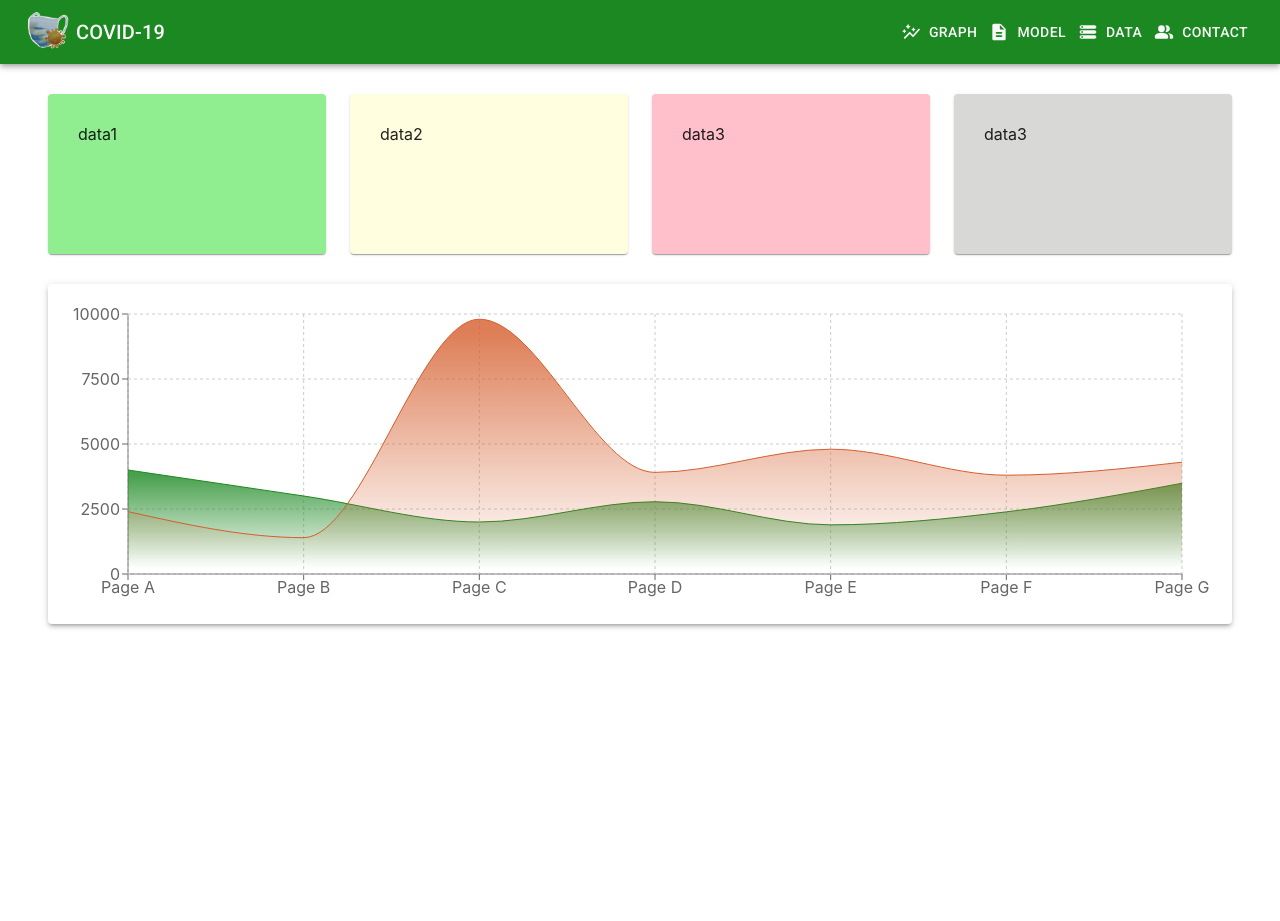
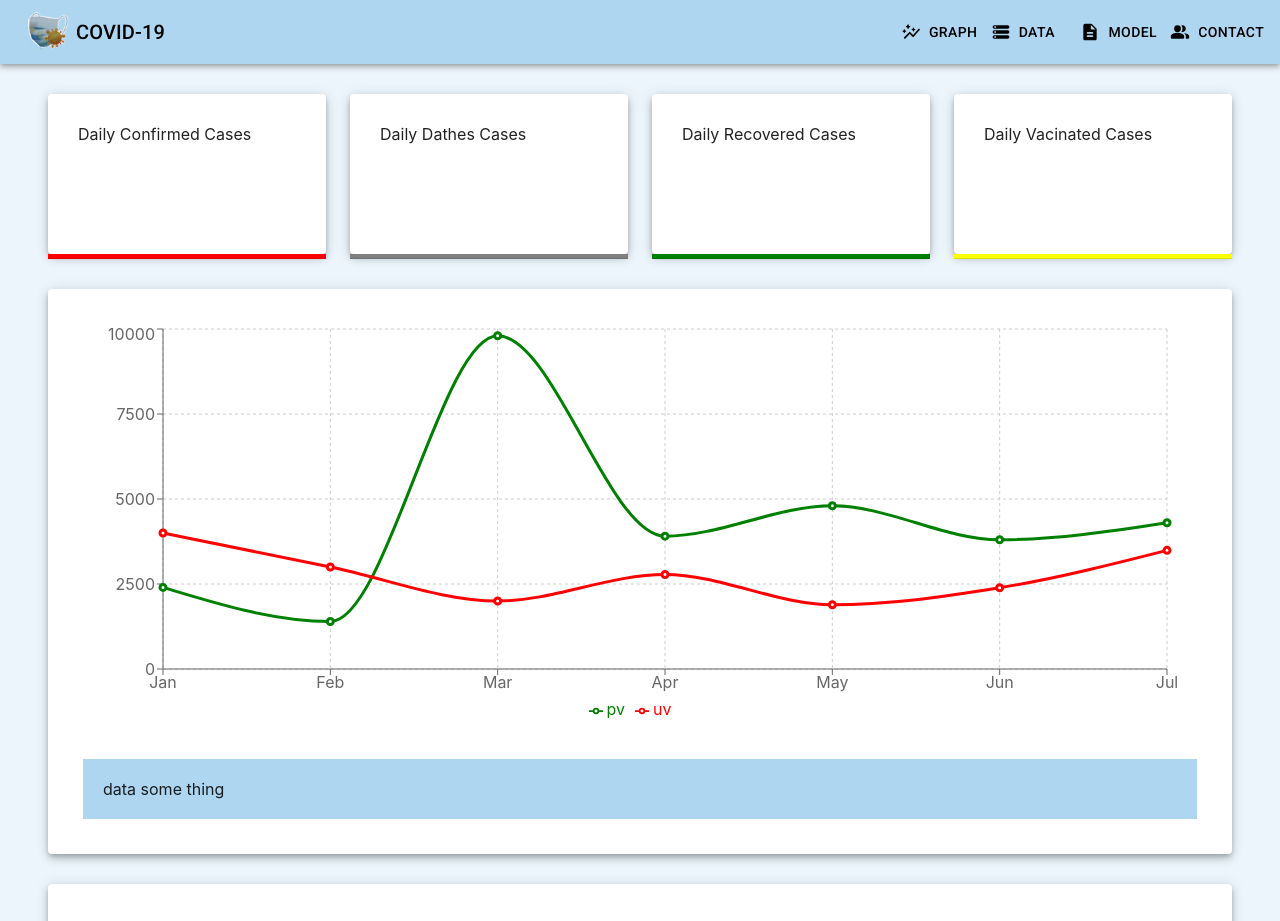
Before and after one commit to Sophon-Kr/covidmodel, a React (Create React App) app: page / in a window 1280 px wide. Shown: the top 921 px of the page. Before the commit the page ends 800 px from the top, so only its background shows below. Built offline with nearby package versions, Linux system fonts and the light colour scheme.

Commit message:
edit detail page and add initial redux

```diff
--- a/public/index.html
+++ b/public/index.html
@@ -34,7 +34,7 @@
     />
     <title>COVIDMODEL</title>
   </head>
-  <body>
+  <body style="background-color: #EBF5FB">
     <noscript>You need to enable JavaScript to run this app.</noscript>
     <div id="root"></div>
     <!--
--- a/src/components/Graph/MainGraph.jsx
+++ b/src/components/Graph/MainGraph.jsx
@@ -14,43 +14,43 @@ import {
 
 const data = [
   {
-    name: "Page A",
+    name: "Jan",
     uv: 4000,
     pv: 2400,
     amt: 2400,
   },
   {
-    name: "Page B",
+    name: "Feb",
     uv: 3000,
     pv: 1398,
     amt: 2210,
   },
   {
-    name: "Page C",
+    name: "Mar",
     uv: 2000,
     pv: 9800,
     amt: 2290,
   },
   {
-    name: "Page D",
+    name: "Apr",
     uv: 2780,
     pv: 3908,
     amt: 2000,
   },
   {
-    name: "Page E",
+    name: "May",
     uv: 1890,
     pv: 4800,
     amt: 2181,
   },
   {
-    name: "Page F",
+    name: "Jun",
     uv: 2390,
     pv: 3800,
     amt: 2500,
   },
   {
-    name: "Page G",
+    name: "Jul",
     uv: 3490,
     pv: 4300,
     amt: 2100,
@@ -58,7 +58,7 @@ const data = [
 ];
 
 export default class MainGraph extends PureComponent {
-  static demoUrl = "https://codesandbox.io/s/customized-legend-event-l19fo";
+  // static demoUrl = "https://codesandbox.io/s/customized-legend-event-l19fo";
 
   state = {
     opacity: {
@@ -90,44 +90,81 @@ export default class MainGraph extends PureComponent {
 
     return (
       <div style={{ width: "100%" }}>
-        <ResponsiveContainer width="100%" height={300}>
-          <AreaChart
-            width={730}
-            height={250}
+        <ResponsiveContainer width="100%" height={400}>
+          <LineChart
+            width={500}
+            height={300}
             data={data}
-            margin={{ top: 10, right: 30, left: 0, bottom: 0 }}
+            margin={{
+              top: 5,
+              right: 30,
+              left: 20,
+              bottom: 5,
+            }}
           >
-            <defs>
-              <linearGradient id="colorUv" x1="0" y1="0" x2="0" y2="1">
-                <stop offset="5%" stopColor="#1B8821" stopOpacity={0.8} />
-                <stop offset="95%" stopColor="#1B8821" stopOpacity={0} />
-              </linearGradient>
-              <linearGradient id="colorPv" x1="0" y1="0" x2="0" y2="1">
-                <stop offset="5%" stopColor="#D55E2D" stopOpacity={0.8} />
-                <stop offset="95%" stopColor="#D55E2D" stopOpacity={0} />
-              </linearGradient>
-            </defs>
+            <CartesianGrid strokeDasharray="3 3" />
             <XAxis dataKey="name" />
             <YAxis />
-            <CartesianGrid strokeDasharray="3 3" />
             <Tooltip />
-            <Area
+            <Legend />
+            <Line
+              type="monotone"
+              dataKey="pv"
+              stroke="green"
+              strokeWidth={3}
+              activeDot={{ r: 8 }}
+            />
+            <Line
               type="monotone"
               dataKey="uv"
-              stroke="#1B8821"
-              fillOpacity={1}
-              fill="url(#colorUv)"
+              stroke="red"
+              strokeWidth={3}
+              activeDot={{ r: 8 }}
             />
-            <Area
-              type="monotone"
-              dataKey="pv"
-              stroke="#D55E2D"
-              fillOpacity={1}
-              fill="url(#colorPv)"
-            />
-          </AreaChart>
+          </LineChart>
         </ResponsiveContainer>
       </div>
     );
+    // return (
+    //   <div style={{ width: "100%" }}>
+    //     <ResponsiveContainer width="100%" height={400}>
+    //       <AreaChart
+    //         width={730}
+    //         height={250}
+    //         data={data}
+    //         margin={{ top: 10, right: 30, left: 0, bottom: 0 }}
+    //       >
+    //         <defs>
+    //           <linearGradient id="colorUv" x1="0" y1="0" x2="0" y2="1">
+    //             <stop offset="5%" stopColor="#1B8821" stopOpacity={0.8} />
+    //             <stop offset="95%" stopColor="#1B8821" stopOpacity={0} />
+    //           </linearGradient>
+    //           <linearGradient id="colorPv" x1="0" y1="0" x2="0" y2="1">
+    //             <stop offset="5%" stopColor="#D55E2D" stopOpacity={0.8} />
+    //             <stop offset="95%" stopColor="#D55E2D" stopOpacity={0} />
+    //           </linearGradient>
+    //         </defs>
+    //         <XAxis dataKey="name" />
+    //         <YAxis />
+    //         <CartesianGrid strokeDasharray="3 3" />
+    //         <Tooltip />
+    //         <Area
+    //           type="monotone"
+    //           dataKey="uv"
+    //           stroke="#1B8821"
+    //           fillOpacity={1}
+    //           fill="url(#colorUv)"
+    //         />
+    //         <Area
+    //           type="monotone"
+    //           dataKey="pv"
+    //           stroke="#D55E2D"
+    //           fillOpacity={1}
+    //           fill="url(#colorPv)"
+    //         />
+    //       </AreaChart>
+    //     </ResponsiveContainer>
+    //   </div>
+    // );
   }
 }
--- a/src/components/Navbar.jsx
+++ b/src/components/Navbar.jsx
@@ -51,9 +51,9 @@ export const Navbar = (props) => {
       >
         <AppBar
           position="static"
-          style={{ backgroundColor: "#1B8821", color: "#F9F9F9" }}
+          style={{ backgroundColor: "#AED6F1", color: "#000000" }}
         >
-          <Toolbar style={{ backgroundColor: "#1B8821", color: "#F9F9F9" }}>
+          <Toolbar style={{ backgroundColor: "#AED6F1", color: "#000000" }}>
             <img
               style={{ width: "45px", height: "45px", marginRight: 7 }}
               src={Lightlogo}
@@ -82,34 +82,49 @@ export const Navbar = (props) => {
                 justifyContent="start"
                 alignItems="center"
               >
+                <Grid item md={3} lg={3} xl={3}>
                   <Button
                     style={{ marginLeft: "20", alignItems: "center" }}
                     color="inherit"
                     startIcon={<AutoGraphRoundedIcon />}
+                    maxWidth
                   >
                     Graph
                   </Button>
+                </Grid>
+
+                <Grid item md={3} lg={3} xl={3}>
+                  <Button
+                    style={{ marginLeft: "20" }}
+                    color="inherit"
+                    startIcon={<StorageRoundedIcon />}
+                    maxWidth
+                  >
+                    Data
+                  </Button>
+                </Grid>
+
+                <Grid item md={3} lg={3} xl={3}>
                   <Button
                     style={{ marginLeft: "20", alignItems: "center" }}
                     color="inherit"
                     startIcon={<DescriptionRoundedIcon />}
+                    maxWidth
                   >
                     Model
                   </Button>
-                <Button
-                  style={{ marginLeft: "20" }}
-                  color="inherit"
-                  startIcon={<StorageRoundedIcon />}
-                >
-                  Data
-                </Button>
+                </Grid>
+
+                <Grid item md={3} lg={3} xl={3}>
                   <Button
                     style={{ marginLeft: "20" }}
                     color="inherit"
                     startIcon={<PeopleAltRoundedIcon />}
+                    maxWidth
                   >
                     Contact
                   </Button>
+                </Grid>
               </Grid>
             </Box>
           </Toolbar>
@@ -130,9 +145,9 @@ export const Navbar = (props) => {
             xl: "none",
           },
         }}
-        style={{ backgroundColor: "#1B8821", color: "#F9F9F9" }}
+        style={{ backgroundColor: "#AED6F1", color: "#F9F9F9" }}
       >
-        <Toolbar style={{ backgroundColor: "#1B8821", color: "#F9F9F9" }}>
+        <Toolbar style={{ backgroundColor: "#AED6F1", color: "#F9F9F9" }}>
           <Grid
             container
             direction="row"
--- /dev/null
+++ b/src/components/Table/TableModel.jsx
@@ -0,0 +1,77 @@
+import React from "react";
+import { connect } from "react-redux";
+import Container from "@mui/material/Container";
+import Paper from "@mui/material/Paper";
+import Typography from "@mui/material/Typography";
+import Grid from "@mui/material/Grid";
+import Table from "@mui/material/Table";
+import TableBody from "@mui/material/TableBody";
+import TableCell from "@mui/material/TableCell";
+import TableContainer from "@mui/material/TableContainer";
+import TableHead from "@mui/material/TableHead";
+import TableRow from "@mui/material/TableRow";
+
+function createData(name, calories, fat, carbs, protein) {
+  return { name, calories, fat, carbs, protein };
+}
+
+const rows = [
+  createData("Frozen yoghurt", 159, 6.0, 24, 4.0),
+  createData("Ice cream sandwich", 237, 9.0, 37, 4.3),
+  createData("Eclair", 262, 16.0, 24, 6.0),
+  createData("Cupcake", 305, 3.7, 67, 4.3),
+  createData("Gingerbread", 356, 16.0, 49, 3.9),
+];
+
+export const TableModel = (props) => {
+  return (
+    <Container maxWidth="xxl">
+      <Container maxWidth="xl" style={{ paddingTop: 30 }}>
+        <Paper
+          style={{
+            minHeight: 100,
+            padding: 30,
+          }}
+          elevation={5}
+        >
+          TableModel
+          <TableContainer component={Paper}>
+            <Table sx={{ minWidth: 650 }} aria-label="simple table">
+              <TableHead>
+                <TableRow>
+                  <TableCell>Dessert (100g serving)</TableCell>
+                  <TableCell align="right">Calories</TableCell>
+                  <TableCell align="right">Fat&nbsp;(g)</TableCell>
+                  <TableCell align="right">Carbs&nbsp;(g)</TableCell>
+                  <TableCell align="right">Protein&nbsp;(g)</TableCell>
+                </TableRow>
+              </TableHead>
+              <TableBody>
+                {rows.map((row) => (
+                  <TableRow
+                    key={row.name}
+                    sx={{ "&:last-child td, &:last-child th": { border: 0 } }}
+                  >
+                    <TableCell component="th" scope="row">
+                      {row.name}
+                    </TableCell>
+                    <TableCell align="right">{row.calories}</TableCell>
+                    <TableCell align="right">{row.fat}</TableCell>
+                    <TableCell align="right">{row.carbs}</TableCell>
+                    <TableCell align="right">{row.protein}</TableCell>
+                  </TableRow>
+                ))}
+              </TableBody>
+            </Table>
+          </TableContainer>
+        </Paper>
+      </Container>
+    </Container>
+  );
+};
+
+const mapStateToProps = (state) => ({});
+
+const mapDispatchToProps = {};
+
+export default connect(mapStateToProps, mapDispatchToProps)(TableModel);
--- /dev/null
+++ b/src/components/Table/TableSource.jsx
@@ -0,0 +1,78 @@
+import React from "react";
+import { connect } from "react-redux";
+import Container from "@mui/material/Container";
+import Paper from "@mui/material/Paper";
+import Typography from "@mui/material/Typography";
+
+import Grid from "@mui/material/Grid";
+import Table from "@mui/material/Table";
+import TableBody from "@mui/material/TableBody";
+import TableCell from "@mui/material/TableCell";
+import TableContainer from "@mui/material/TableContainer";
+import TableHead from "@mui/material/TableHead";
+import TableRow from "@mui/material/TableRow";
+
+function createData(name, calories, fat, carbs, protein) {
+  return { name, calories, fat, carbs, protein };
+}
+
+const rows = [
+  createData("Frozen yoghurt", 159, 6.0, 24, 4.0),
+  createData("Ice cream sandwich", 237, 9.0, 37, 4.3),
+  createData("Eclair", 262, 16.0, 24, 6.0),
+  createData("Cupcake", 305, 3.7, 67, 4.3),
+  createData("Gingerbread", 356, 16.0, 49, 3.9),
+];
+
+export const TableSource = (props) => {
+  return (
+    <Container maxWidth="xxl">
+      <Container maxWidth="xl" style={{ paddingTop: 30 }}>
+        <Paper
+          style={{
+            minHeight: 100,
+            padding: 30,
+          }}
+          elevation={5}
+        >
+          TableSource
+          <TableContainer component={Paper}>
+            <Table sx={{ minWidth: 650 }} aria-label="simple table">
+              <TableHead>
+                <TableRow>
+                  <TableCell>Dessert (100g serving)</TableCell>
+                  <TableCell align="right">Calories</TableCell>
+                  <TableCell align="right">Fat&nbsp;(g)</TableCell>
+                  <TableCell align="right">Carbs&nbsp;(g)</TableCell>
+                  <TableCell align="right">Protein&nbsp;(g)</TableCell>
+                </TableRow>
+              </TableHead>
+              <TableBody>
+                {rows.map((row) => (
+                  <TableRow
+                    key={row.name}
+                    sx={{ "&:last-child td, &:last-child th": { border: 0 } }}
+                  >
+                    <TableCell component="th" scope="row">
+                      {row.name}
+                    </TableCell>
+                    <TableCell align="right">{row.calories}</TableCell>
+                    <TableCell align="right">{row.fat}</TableCell>
+                    <TableCell align="right">{row.carbs}</TableCell>
+                    <TableCell align="right">{row.protein}</TableCell>
+                  </TableRow>
+                ))}
+              </TableBody>
+            </Table>
+          </TableContainer>
+        </Paper>
+      </Container>
+    </Container>
+  );
+};
+
+const mapStateToProps = (state) => ({});
+
+const mapDispatchToProps = {};
+
+export default connect(mapStateToProps, mapDispatchToProps)(TableSource);
--- a/src/middleware/action.js
+++ b/src/middleware/action.js
@@ -0,0 +1,6 @@
+export const TEST_GET = "TEST_GET";
+
+export const actionName = (payload) => ({
+  type: "TEST_GET",
+  payload,
+});
--- a/src/middleware/reducer.js
+++ b/src/middleware/reducer.js
@@ -0,0 +1,17 @@
+import { TEST_GET } from "./action";
+const initialState = {
+  testdata: "",
+};
+
+const reducer = (state = initialState, { type, payload }) => {
+  switch (type) {
+    case TEST_GET:
+      return { ...state, testdata: payload };
+    //   case TEST_GET:
+    //     return { ...state, ...payload };
+    default:
+      return state;
+  }
+};
+
+export default reducer;
--- a/src/page/Contactpage.jsx
+++ b/src/page/Contactpage.jsx
@@ -1,20 +1,31 @@
-import React from 'react'
-import { connect } from 'react-redux'
+import React from "react";
+import { connect } from "react-redux";
+import Container from "@mui/material/Container";
+import Paper from "@mui/material/Paper";
+import Typography from "@mui/material/Typography";
+import MainGraph from "../components/Graph/MainGraph";
+import Grid from "@mui/material/Grid";
 
 export const Contactpage = (props) => {
-    return (
-        <div>
-            Contactpage
-        </div>
-    )
-}
+  return (
+    <Container maxWidth="xxl">
+      <Container maxWidth="xl" style={{ paddingTop: 30 }}>
+        <Paper
+          style={{
+            minHeight: 100,
+            padding: 30,
+          }}
+          elevation={5}
+        >
+          Contact page
+        </Paper>
+      </Container>
+    </Container>
+  );
+};
 
-const mapStateToProps = (state) => ({
+const mapStateToProps = (state) => ({});
 
-})
+const mapDispatchToProps = {};
 
-const mapDispatchToProps = {
-
-}
-
-export default connect(mapStateToProps, mapDispatchToProps)(Contactpage)
+export default connect(mapStateToProps, mapDispatchToProps)(Contactpage);
--- a/src/page/Datapage.jsx
+++ b/src/page/Datapage.jsx
@@ -1,8 +1,30 @@
 import React from "react";
 import { connect } from "react-redux";
+import Container from "@mui/material/Container";
+import Paper from "@mui/material/Paper";
+import Typography from "@mui/material/Typography";
+import Grid from "@mui/material/Grid";
+import TableModel from "../components/Table/TableModel";
+import TableSource from "../components/Table/TableSource";
 
 export const Datapage = (props) => {
-  return <div>Datapage</div>;
+  return (
+    <Container maxWidth="xxl">
+      <Container maxWidth="xl" style={{ paddingTop: 30 }}>
+        <Paper
+          style={{
+            minHeight: 100,
+            padding: 30,
+          }}
+          elevation={5}
+        >
+          Datapage
+        </Paper>
+      </Container>
+      <TableModel />
+      <TableSource />
+    </Container>
+  );
 };
 
 const mapStateToProps = (state) => ({});
--- a/src/page/Homepage.jsx
+++ b/src/page/Homepage.jsx
@@ -5,65 +5,88 @@ import Paper from "@mui/material/Paper";
 import Typography from "@mui/material/Typography";
 import MainGraph from "../components/Graph/MainGraph";
 import Grid from "@mui/material/Grid";
-import { padding } from "@mui/system";
+import Divider from "@mui/material/Divider";
+
+const dailyData = [
+  {
+    id: 1,
+    data: " Daily Confirmed Cases ",
+    color: "red",
+  },
+  {
+    id: 2,
+    data: " Daily Dathes Cases",
+    color: "grey",
+  },
+  {
+    id: 3,
+    data: " Daily Recovered Cases",
+    color: "green",
+  },
+  {
+    id: 4,
+    data: " Daily Vacinated Cases",
+    color: "yellow",
+  },
+];
 
 export const Homepage = (props) => {
   return (
-    <Container
-      // style={{ backgroundColor: "#F9F9F9", height: "100%" }}
-      maxWidth="xxl"
-    >
+    <Container maxWidth="xxl">
       <Container maxWidth="xl" style={{ paddingTop: 30 }}>
         <Grid container spacing={3}>
-          <Grid item xs={12} sm={6} md={3} lg={3} xl={3}>
+          {dailyData.map((data) => (
+            <Grid key={data.id} item xs={12} sm={6} md={3} lg={3} xl={3}>
               <Paper
                 style={{
                   minHeight: 100,
                   padding: 30,
-                backgroundColor: "lightgreen",
+                  borderColor: "red",
                 }}
+                elevation={5}
               >
-              data1
+                {data.data}
               </Paper>
+              <Divider style={{ backgroundColor: data.color, padding: 2 }} />
             </Grid>
-          <Grid item xs={12} sm={6} md={3} lg={3} xl={3}>
-            <Paper
-              style={{
-                minHeight: 100,
-                padding: 30,
-                backgroundColor: "lightyellow",
-              }}
-            >
-              data2
-            </Paper>
-          </Grid>
-          <Grid item xs={12} sm={6} md={3} lg={3} xl={3}>
-            <Paper
-              style={{
-                minHeight: 100,
-                padding: 30,
-                backgroundColor: "pink",
-              }}
-            >
-              data3
-            </Paper>
-          </Grid>
-          <Grid item xs={12} sm={6} md={3} lg={3} xl={3}>
-            <Paper
-              style={{
-                minHeight: 100,
-                padding: 30,
-                backgroundColor: "#D8D8D6",
-              }}
-            >
-              data3
-            </Paper>
-          </Grid>
+          ))}
         </Grid>
       </Container>
       <Container maxWidth="xl" style={{ paddingTop: 30 }}>
-        <Paper elevation={3} style={{ padding: 20 }}>
+        <Paper elevation={5} style={{ padding: 35 }}>
           <MainGraph />
+          <Grid
+            container
+            // maxWidth="xl"
+            style={{
+              backgroundColor: "#AED6F1",
+              padding: 20,
+              // marginLeft: 35,
+              // marginRight: 35,
+              marginTop: 35,
+            }}
+          >
+            data some thing
+          </Grid>
+        </Paper>
+      </Container>
+
+      <Container maxWidth="xl" style={{ paddingTop: 30 }}>
+        <Paper elevation={5} style={{ padding: 35 }}>
+          <MainGraph />
+          <Grid
+            container
+            // maxWidth="xl"
+            style={{
+              backgroundColor: "#AED6F1",
+              padding: 20,
+              // marginLeft: 35,
+              // marginRight: 35,
+              marginTop: 35,
+            }}
+          >
+            data some thing
+          </Grid>
         </Paper>
       </Container>
     </Container>
--- a/src/page/Modelpage.jsx
+++ b/src/page/Modelpage.jsx
@@ -1,8 +1,27 @@
 import React from "react";
 import { connect } from "react-redux";
+import Container from "@mui/material/Container";
+import Paper from "@mui/material/Paper";
+import Typography from "@mui/material/Typography";
+import MainGraph from "../components/Graph/MainGraph";
+import Grid from "@mui/material/Grid";
 
 export const Modelpage = (props) => {
-  return <div>Modelpage</div>;
+  return (
+    <Container maxWidth="xxl">
+      <Container maxWidth="xl" style={{ paddingTop: 30 }}>
+        <Paper
+          style={{
+            minHeight: 100,
+            padding: 30,
+          }}
+          elevation={5}
+        >
+          Model page
+        </Paper>
+      </Container>
+    </Container>
+  );
 };
 
 const mapStateToProps = (state) => ({});
```
Lines whose indentation alone changed are shown as unchanged.
